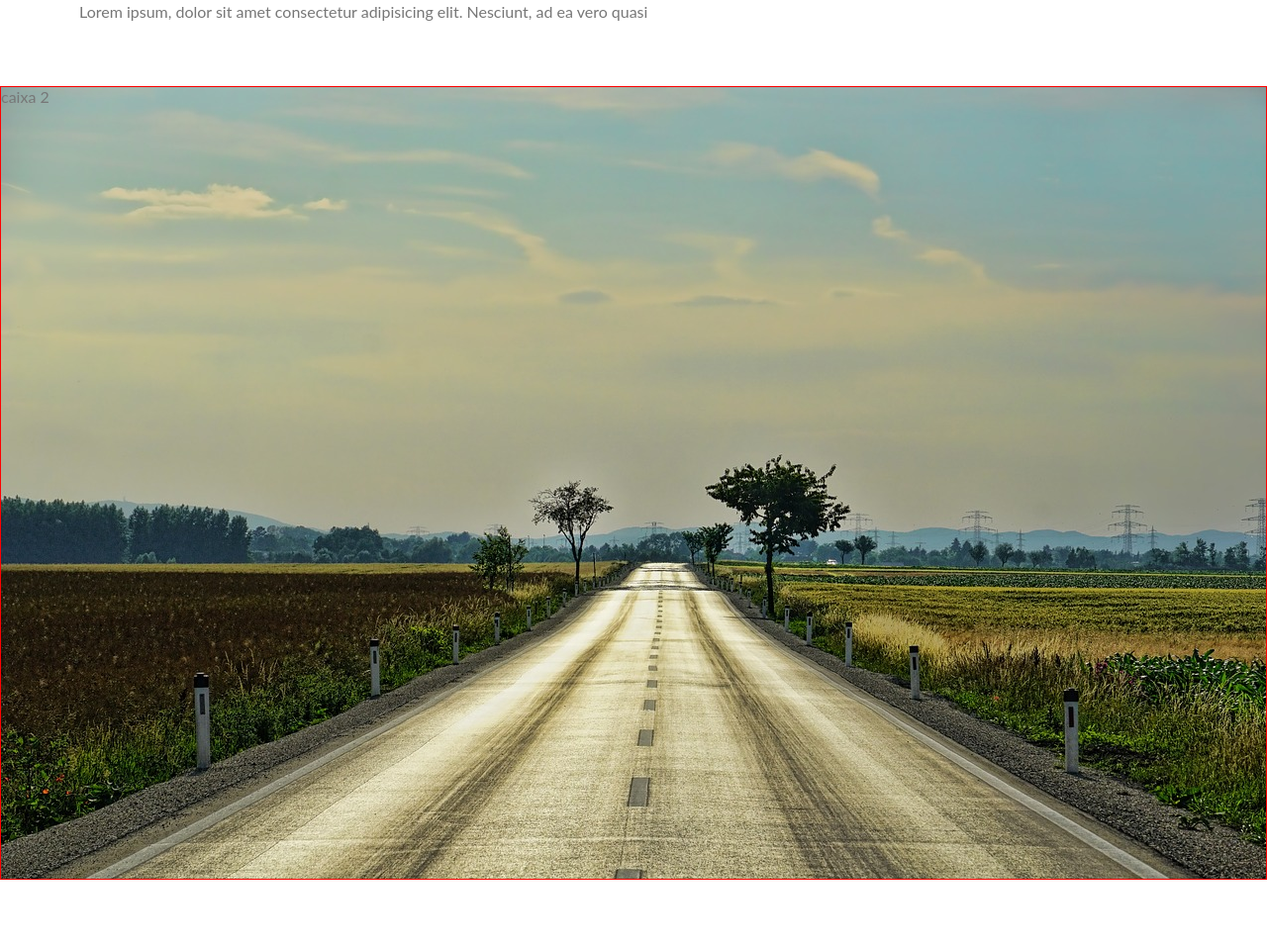
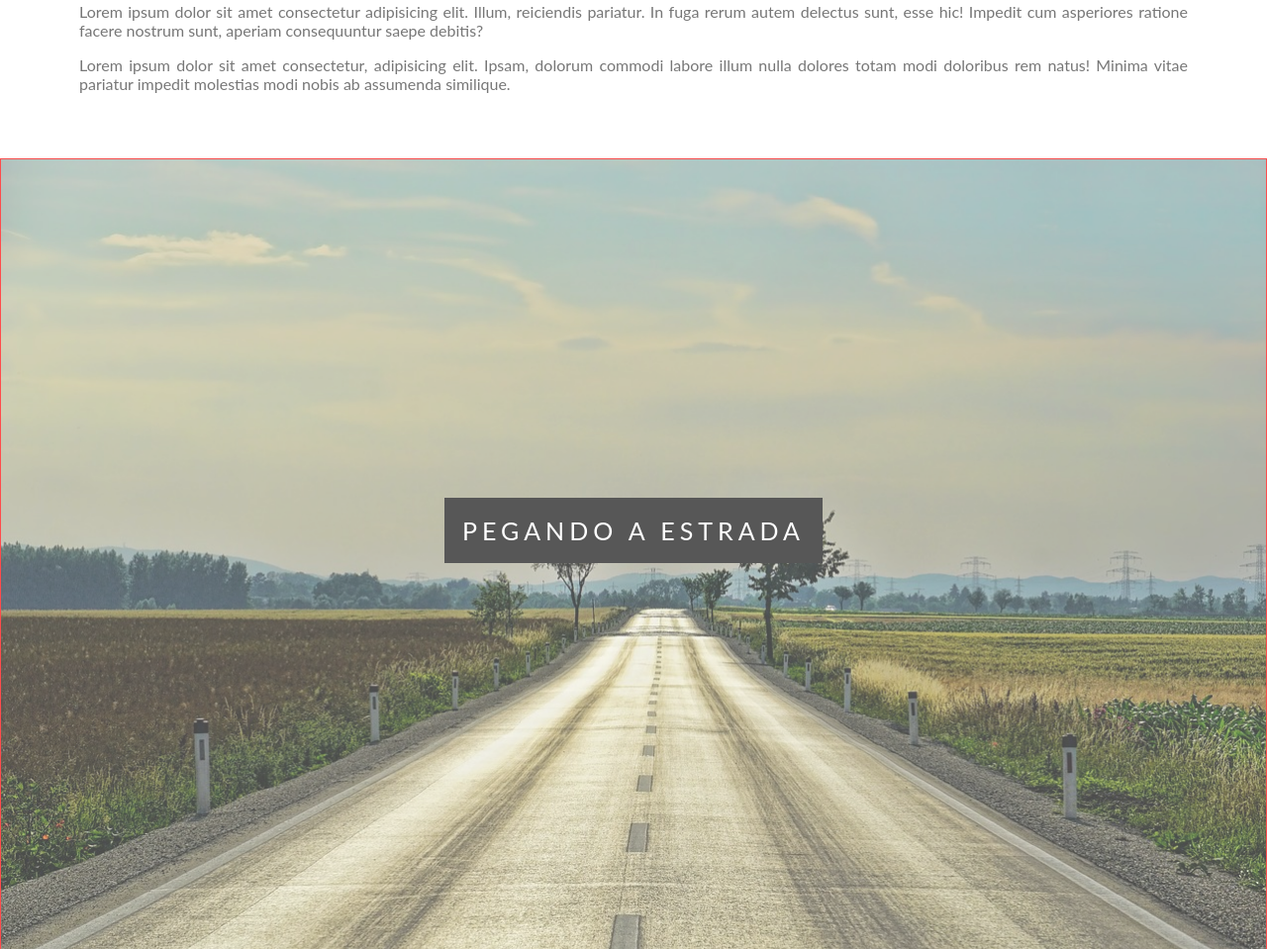
Before and after one commit to igor98santos/css3-interm-diario-e-avan-ado, a plain HTML site: page parallax/index.html in a window 1280 px wide. Shown: the part 909-1868 px from the top of the page at 99% size. Before the commit the page ends 1798 px from the top, so only its background shows below. Drawn offline with Linux system fonts and the light colour scheme.

Commit message:
fim de parallax

```diff
--- a/parallax/index.html
+++ b/parallax/index.html
@@ -10,14 +10,45 @@
 <body>
 
     <div class="caixa1"> caixa1
-
+        <div class="conteudo-titulo">
+            <span class="titulo">passeio de balões</span>
+        </div>
     </div>
 
     <div class="conteudo">
         <h3>parallax</h3>
-    <p>Lorem ipsum, dolor sit amet consectetur adipisicing elit. Nesciunt, ad ea vero quasi </p></div>
+   <p>Lorem ipsum dolor sit amet consectetur adipisicing elit. Illum, reiciendis pariatur. In fuga rerum autem delectus sunt, esse hic! Impedit cum asperiores ratione facere nostrum sunt, aperiam consequuntur saepe debitis?
+   </p>
 
-    <div class="caixa2">caixa 2</div>
+   <p>Lorem ipsum dolor sit amet consectetur, adipisicing elit. Ipsam, dolorum commodi labore illum nulla dolores totam modi doloribus rem natus! Minima vitae pariatur impedit molestias modi nobis ab assumenda similique.</p> </div>
+
+
+    <div class="caixa2">
+        <div class="conteudo-titulo">
+            <span class="titulo">pegando a estrada</span>
+        </div>
+    </div>
+
+    <div class="conteudo">
+        <h3>parallax</h3>
+   <p>Lorem ipsum dolor sit amet consectetur adipisicing elit. Illum, reiciendis pariatur. In fuga rerum autem delectus sunt, esse hic! Impedit cum asperiores ratione facere nostrum sunt, aperiam consequuntur saepe debitis?
+   </p>
+
+   <p>Lorem ipsum dolor sit amet consectetur, adipisicing elit. Ipsam, dolorum commodi labore illum nulla dolores totam modi doloribus rem natus! Minima vitae pariatur impedit molestias modi nobis ab assumenda similique.</p> </div>
+
+    <div class="caixa3">
+        <div class="conteudo-titulo">
+            <span class="titulo">por do sol</span>
+        </div>
+    </div>
+
+
+
+    <div class="caixa4">
+        <div class="conteudo-titulo">
+            <span class="titulo">montanhas</span>
+        </div>
+    </div>
 
 
 </body>
--- a/parallax/style.css
+++ b/parallax/style.css
@@ -21,9 +21,15 @@ h3{
 
 /*efeito parallax*/
 
-.caixa1, .caixa2 {
+.caixa1, .caixa2, .caixa3, .caixa4  {
+    position: relative;
     border: 1px solid red;
     height: 100%;
+    opacity: 0.7;
+    background-repeat: no-repeat;
+    background-size: cover;
+    background-position: center;
+    background-attachment: fixed;
 
 }
 
@@ -34,3 +40,30 @@ h3{
 .caixa2{
     background-image: url(imagens/imagem2.jpg) ;
 }
+
+.caixa3{
+    background-image: url(imagens/imagem3.jpg);
+}
+
+.caixa4{
+    background-image: url(imagens/imagem4.jpg);
+}
+
+.conteudo-titulo{
+    position: absolute;
+    left: 0;
+    top: 45%;
+    width: 100%;
+    text-align: center;
+
+
+}
+
+.conteudo-titulo span.titulo{
+    color: #fff;
+    background-color: #111;
+    padding: 18px;
+    font-size: 25px;
+    letter-spacing: 5px;
+    text-transform: uppercase;
+}
```
